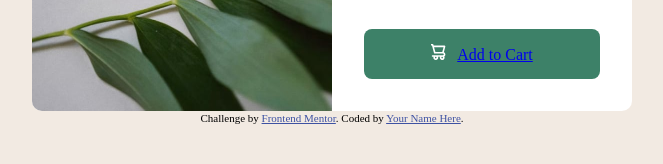
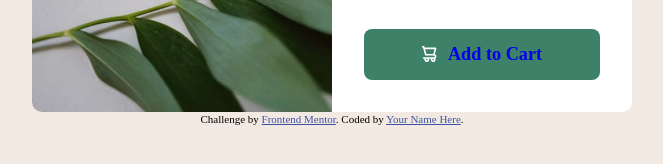
Before and after one commit to mking0823/product-preview-card-component, a plain HTML site: page index.html in a window 1280 px wide. Shown: the part 382-546 px from the top of the page, 308-971 px from the left. Drawn offline with Linux system fonts and the light colour scheme; a web font is replaced by a local one.

Commit message:
finished link text styling

```diff
--- a/styles.css
+++ b/styles.css
@@ -70,6 +70,11 @@ p{
     margin-bottom:29px;
 }
 
+article > a{
+    display: flex;
+    align-items: center;
+    justify-content: center;
+}
 /*------------------Fonts and Colors -------------------------*/
 
 body{
@@ -88,6 +93,17 @@ h1{
 }
 span, p{
    color: #6C7289
+}
+
+
+article > a{
+    text-decoration: none;
+    font-weight: 700;
+    font-size: 1.14rem;
+}
+article > a:visited{
+    color:white;
+
 }
 
 /*------------media query-----------------*/
```
